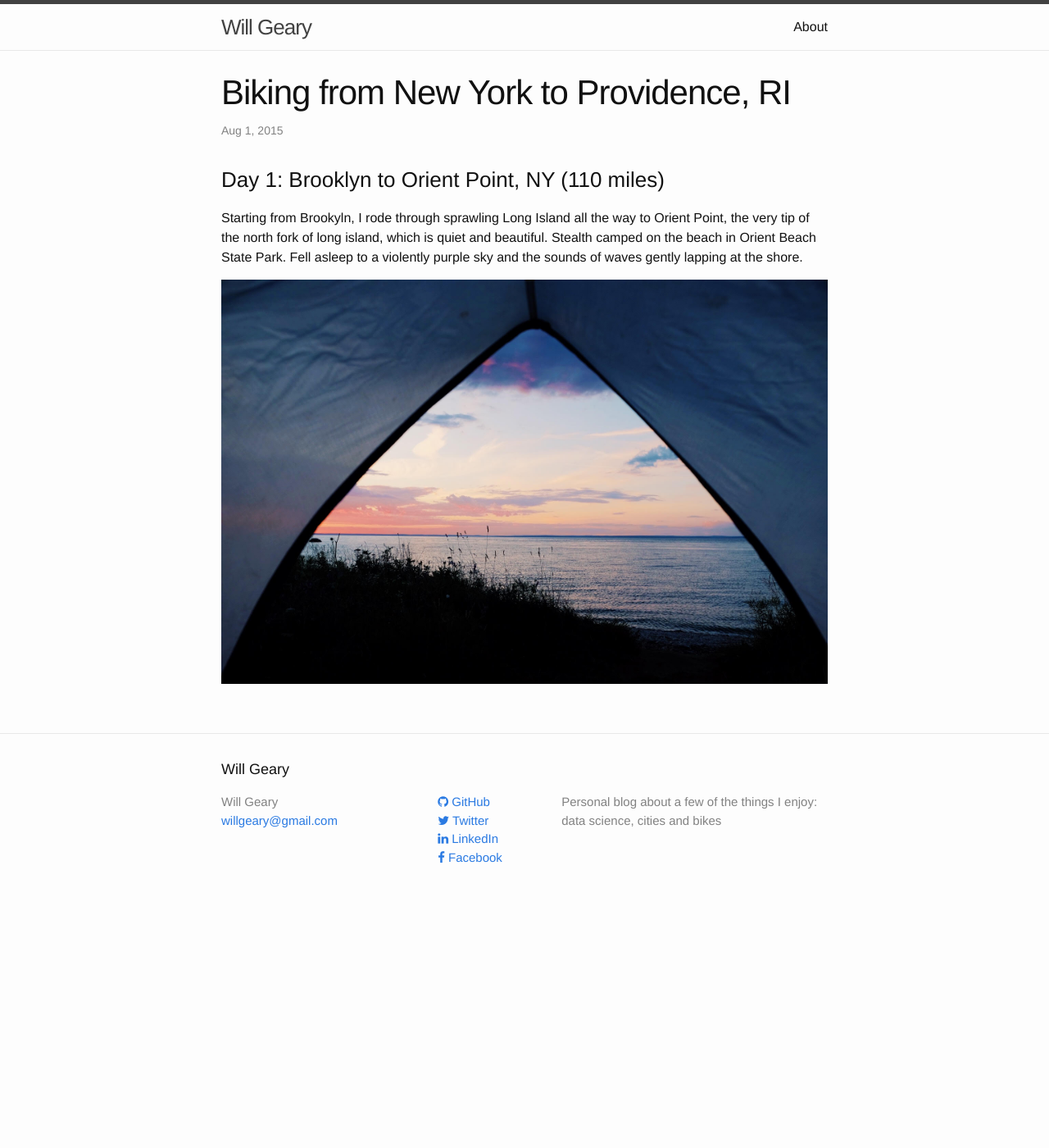
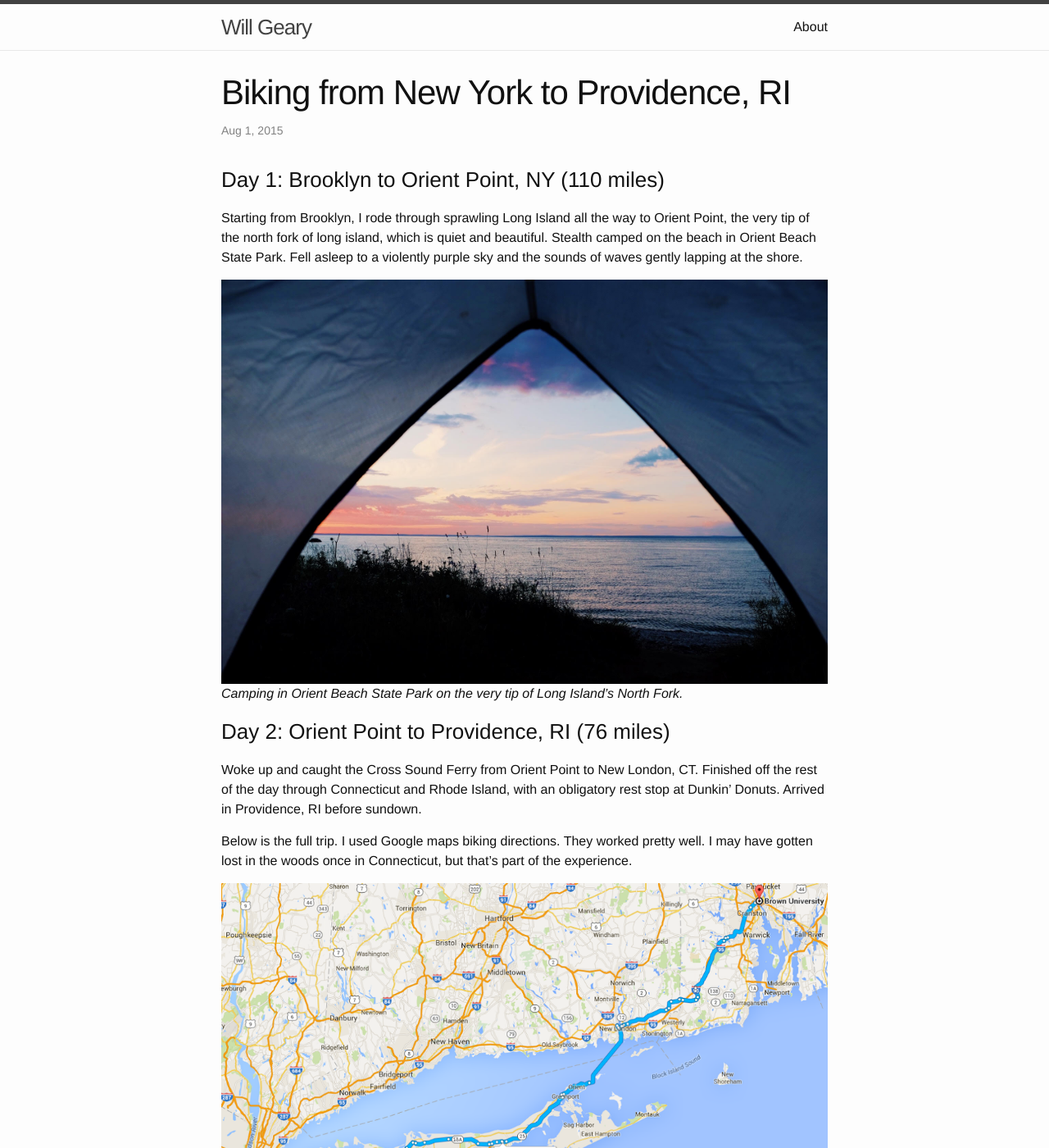
Before and after one commit to willgeary/willgeary.github.io, a Jekyll site: the page built from _posts/2015-08-01-biking-from-new-york-to-providence.markdown, in a window 1280 px wide and 1400 px high. Shown: the whole window at 82% size. Built offline with Jekyll 4.4.1, drawn with Linux system fonts in a browser that asks for light colours; nearby versions of some CDN libraries; some of the changed text lies outside the part shown.

Commit message:
Save my work

```diff
--- a/_posts/2015-08-01-biking-from-new-york-to-providence.markdown
+++ b/_posts/2015-08-01-biking-from-new-york-to-providence.markdown
@@ -6,6 +6,17 @@
 ---
 ### Day 1: Brooklyn to Orient Point, NY (110 miles)
 
-Starting from Brookyln, I rode through sprawling Long Island all the way to Orient Point, the very tip of the north fork of long island, which is quiet and beautiful. Stealth camped on the beach in Orient Beach State Park. Fell asleep to a violently purple sky and the sounds of waves gently lapping at the shore.
+Starting from Brooklyn, I rode through sprawling Long Island all the way to Orient Point, the very tip of the north fork of long island, which is quiet and beautiful. Stealth camped on the beach in Orient Beach State Park. Fell asleep to a violently purple sky and the sounds of waves gently lapping at the shore.
 
 ![fig]({{ site.url }}/assets/orient_point.jpg)
+*Camping in Orient Beach State Park on the very tip of Long Island's North Fork.*
+
+### Day 2: Orient Point to Providence, RI (76 miles)
+
+Woke up and caught the Cross Sound Ferry from Orient Point to New London, CT. Finished off the rest of the day through Connecticut and Rhode Island, with an obligatory rest stop at Dunkin' Donuts. Arrived in Providence, RI before sundown.
+
+Below is the full trip. I used Google maps biking directions. They worked pretty well. I may have gotten lost in the woods once in Connecticut, but that's part of the experience.
+
+![fig]({{ site.url }}/assets/orient_point2.png)
+
+**What I Would Change:** The first 50 miles or so of Day 1 through Long Island are pretty ugly, unless you love highway strip mall shops (which I kind of do). In the future, I would bring my bike on the Long Island Rail Road all the way out to Bridgehampton or even Montauk and then bike / ferry your way from Sag Harbor to Shelter Island to Orient Point. Look up Shelter Island on Google maps and you'll see what I'm talking about. There are few cute little ferries that go back and forth every 10 minutes or so. I did this on the way back, and it was magical. Prettier than biking through sprawling Long Island.
```
Also changed, not shown: assets/orient_point2.png (added).
